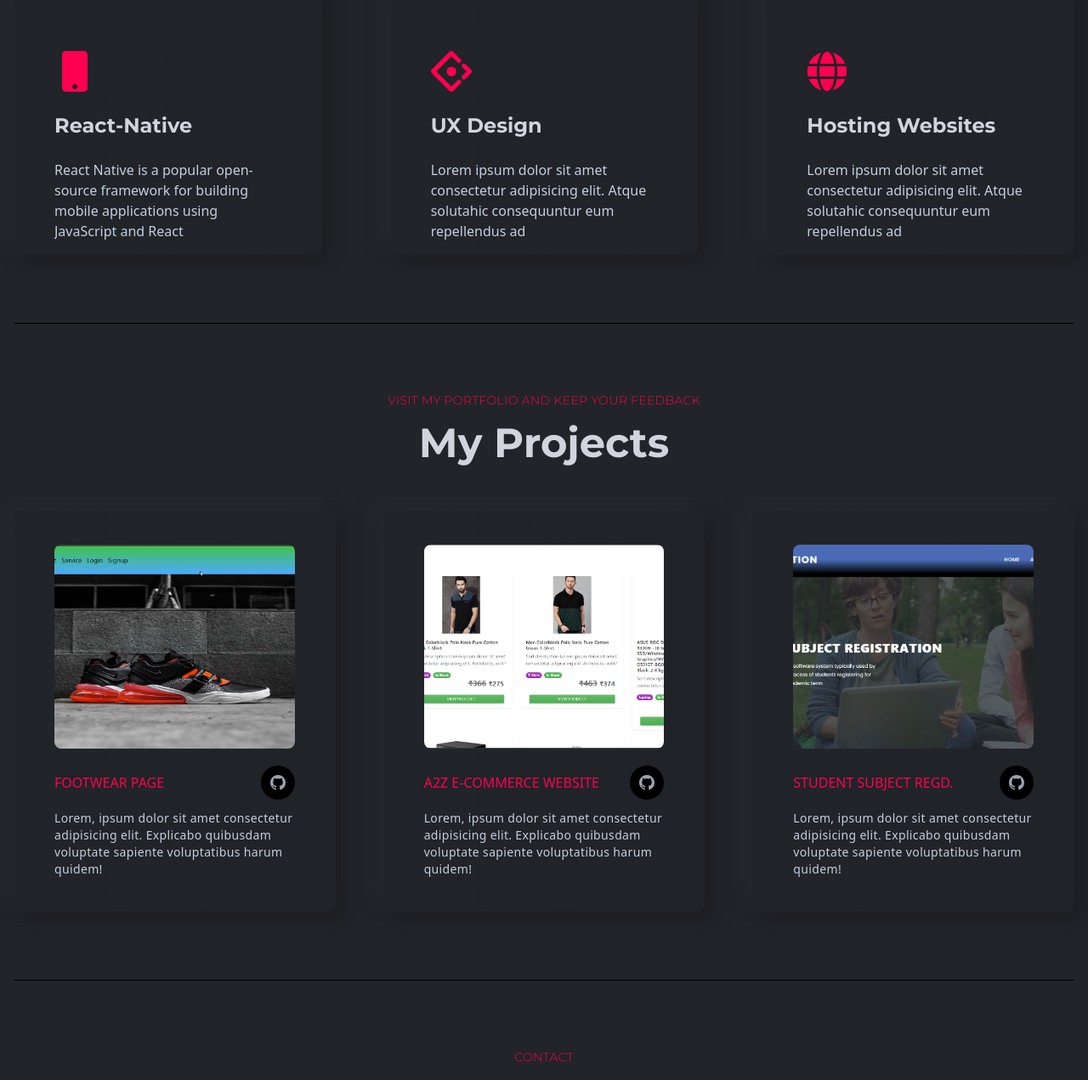
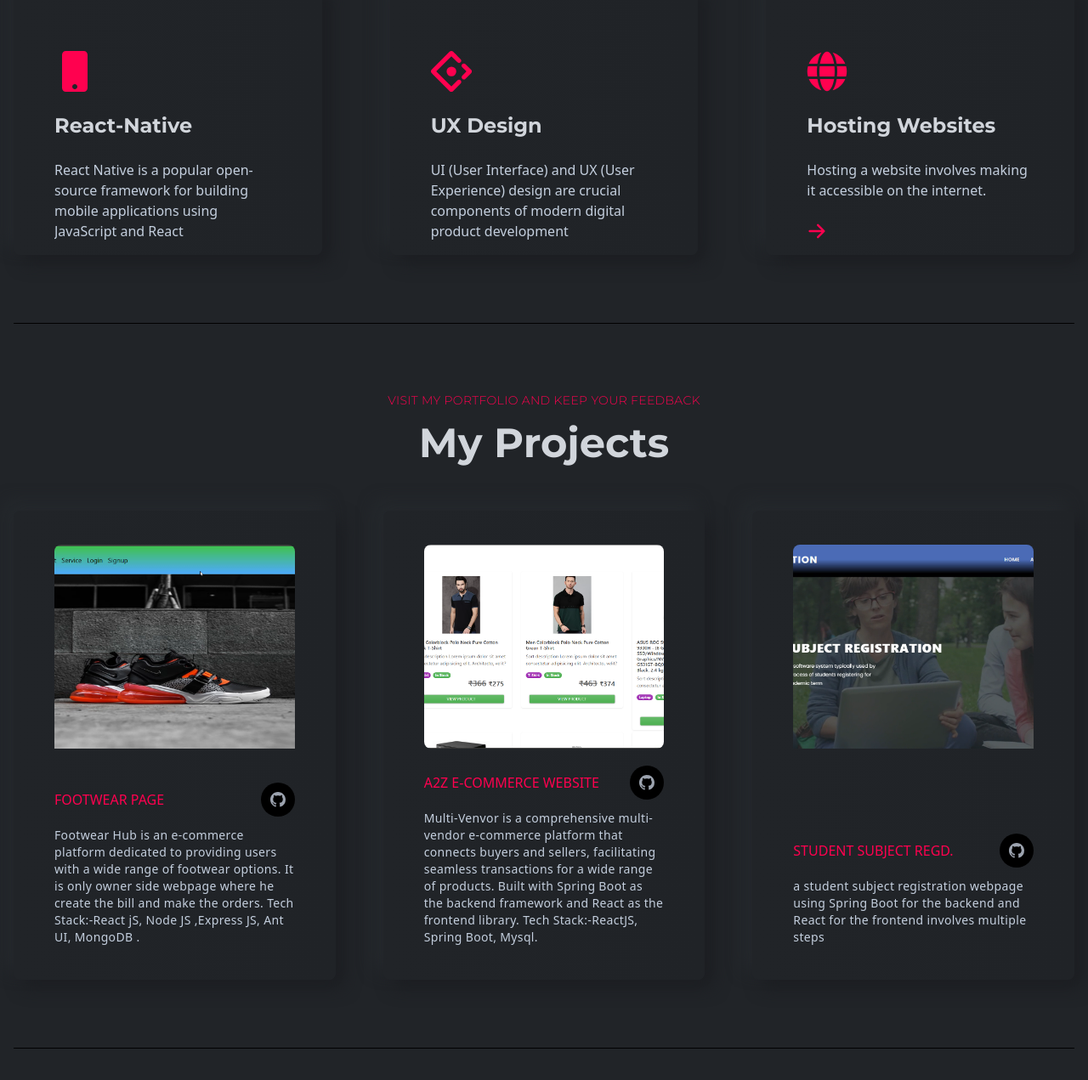
Before and after one commit to Bikash-Malu/portfolio, a React (Create React App) app: page / in a window 1280 px wide. Shown: the part 1541-2812 px from the top of the page at 85% size. Built offline with nearby package versions, Linux system fonts and the light colour scheme.

Commit message:
add the fi

```diff
--- a/src/components/projects/Projects.js
+++ b/src/components/projects/Projects.js
@@ -18,20 +18,17 @@ const Projects = () => {
       <div className="grid grid-cols-1 md:grid-cols-2 xl:grid-cols-3 gap-6 xl:gap-14">
         <ProjectsCard
           title="Footwear Page"
-          des=" Lorem, ipsum dolor sit amet consectetur adipisicing elit.
-              Explicabo quibusdam voluptate sapiente voluptatibus harum quidem!"
+          des="  Footwear Hub is an e-commerce platform dedicated to providing users with a wide range of footwear options. It is only owner side webpage where he create the bill and make the orders. Tech Stack:-React jS, Node JS ,Express JS, Ant UI, MongoDB ."
           src={projectOne}
         />
         <ProjectsCard
           title="A2Z E-commerce Website"
-          des=" Lorem, ipsum dolor sit amet consectetur adipisicing elit.
-              Explicabo quibusdam voluptate sapiente voluptatibus harum quidem!"
+          des=" Multi-Venvor is a comprehensive multi-vendor e-commerce platform that connects buyers and sellers, facilitating seamless transactions for a wide range of products. Built with Spring Boot as the backend framework and React as the frontend library. Tech Stack:-ReactJS, Spring Boot, Mysql."
           src={projectTwo}
         />
         <ProjectsCard
           title="Student Subject Regd."
-          des=" Lorem, ipsum dolor sit amet consectetur adipisicing elit.
-              Explicabo quibusdam voluptate sapiente voluptatibus harum quidem!"
+          des=" a student subject registration webpage using Spring Boot for the backend and React for the frontend involves multiple steps"
           src={projectThree}
         />
 
--- a/src/data/data.js
+++ b/src/data/data.js
@@ -31,12 +31,12 @@ export const featuresData = [
     id: 5,
     icon: <SiAntdesign />,
     title: "UX Design",
-    des: "Lorem ipsum dolor sit amet consectetur adipisicing elit. Atque solutahic consequuntur eum repellendus ad",
+    des: "UI (User Interface) and UX (User Experience) design are crucial components of modern digital product development",
   },
   {
     id: 6,
     icon: <FaGlobe />,
     title: "Hosting Websites",
-    des: "Lorem ipsum dolor sit amet consectetur adipisicing elit. Atque solutahic consequuntur eum repellendus ad",
+    des: "Hosting a website involves making it accessible on the internet.",
   },
 ];
```
